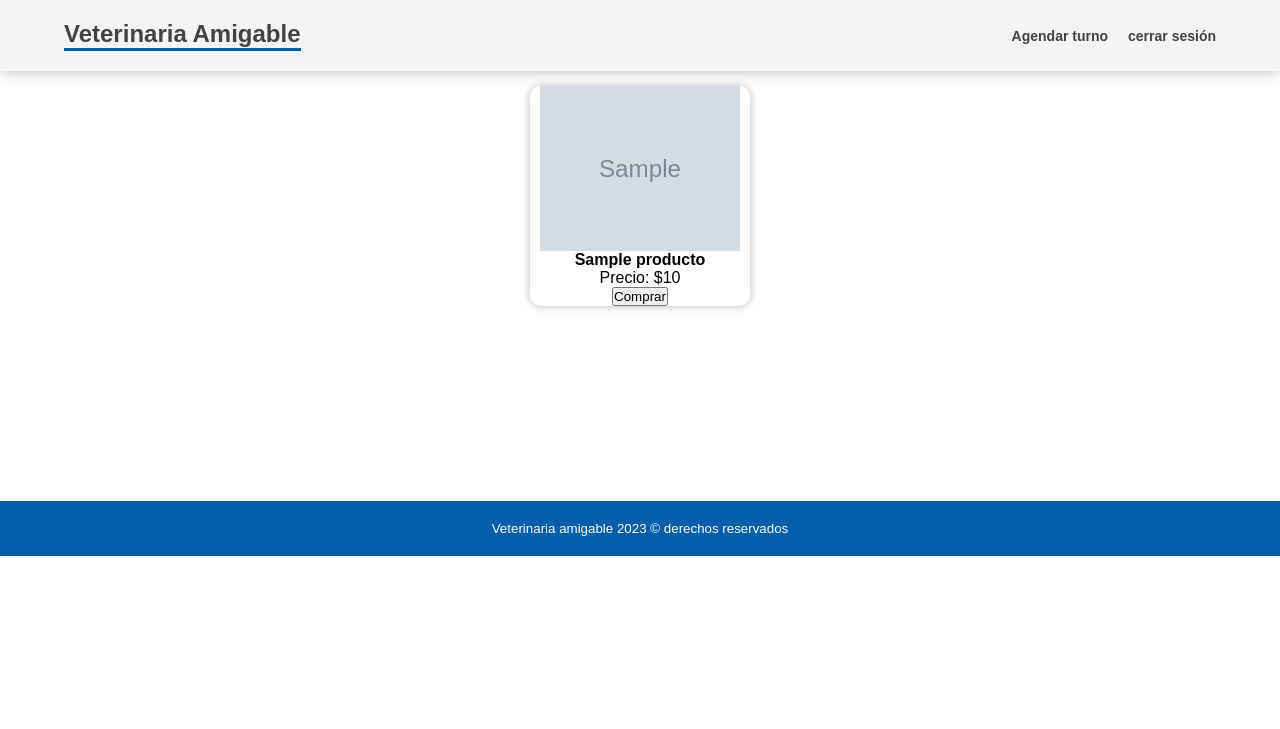
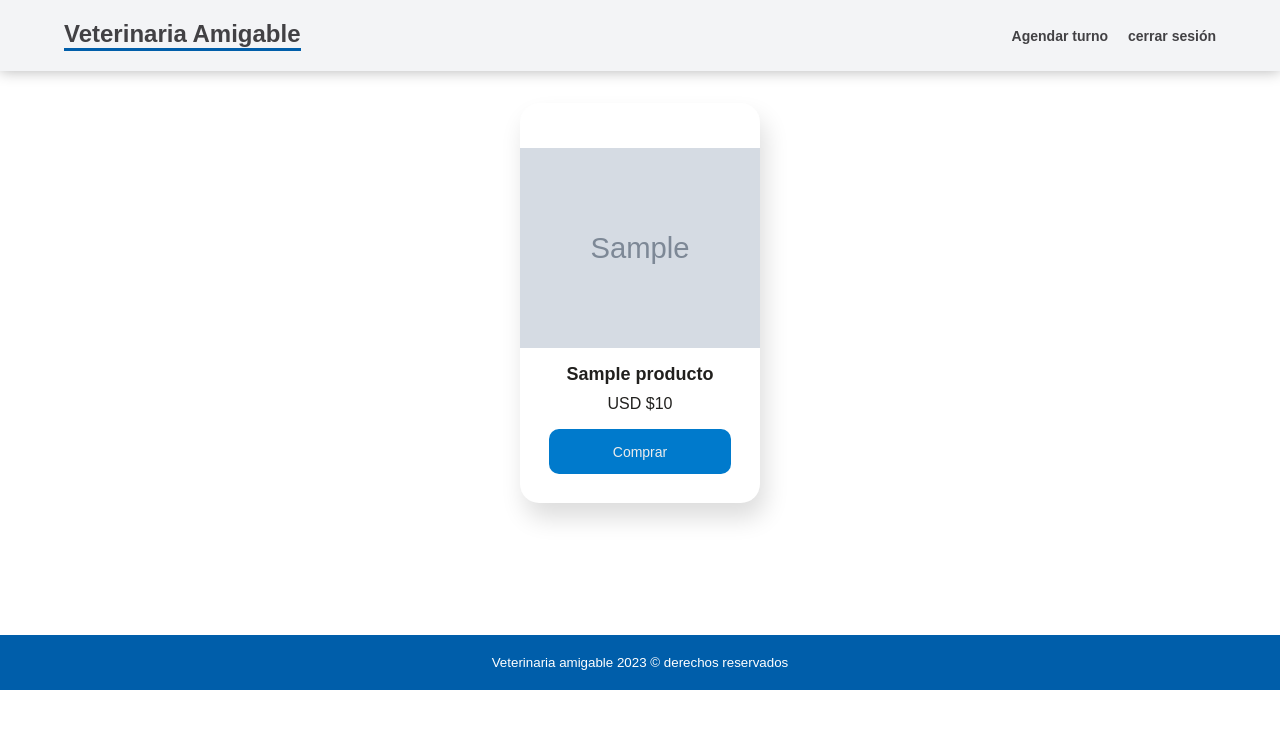
Before and after one commit to Santiluna99/VeterinariaApp, a PHP site: page /home/home.php in a window 1280 px wide. Shown: the top 729 px of the page. Run offline with PHP 8.4, Linux system fonts and the light colour scheme; tables that the repository leaves empty hold one stand-in row (values such as "Sample post"); grey boxes marked "Sample" are stand-in pictures; some libraries are stand-ins or nearby versions.

Commit message:
finalizacion del diseño, home y index, solucion de errores, retoques de diseño

```diff
--- a/crudUsuario/registerUsuario.php
+++ b/crudUsuario/registerUsuario.php
@@ -12,7 +12,10 @@
             <input type="password" id="raza" name="clave" required placeholder="Contraseña">
 
             <label for="id_rol">Rol:</label>
-            <input type="text" id="edad" name="id_rol" required placeholder="Rol">
+            <select id="id_rol" name="id_rol">
+                <option value="1"> Admin </option>
+                <option value="2" selected> Usuario </option>
+            </select>
 
             <button type="submit" name="guardar_registro">Registrar</button>
         </form>
--- a/crudUsuario/updateData.php
+++ b/crudUsuario/updateData.php
@@ -49,7 +49,10 @@ if (isset($_POST['update2'])){
             <input type="text" name="clave" value="<?php print $clave;?>" class = "form-control" placeholder="Actualizar contraseña">
 
             <label for="id_rol">Rol:</label>
-            <input type="text" name="id_rol" value="<?php print $id_rol;?>" class="form-control" placeholder="Actualizar rol">
+            <select id="id_rol" name="id_rol">
+                <option value="1"> Admin </option>
+                <option value="2" selected> Usuario </option>
+            </select>
 
             <button type="submit" name="update2">Actualizar</button>
         </form>
--- a/home/home.php
+++ b/home/home.php
@@ -11,7 +11,7 @@ $result = $conn->query($sql);
     <meta charset="UTF-8">
     <meta name="viewport" content="width=device-width, initial-scale=1.0">
     <title>Shop veterinaria amigable</title>
-    <link rel="stylesheet" href="../styles/styleIndex.css">
+    <link rel="stylesheet" href="../styles/styleHome.css">
 </head>
 <body>
 
@@ -24,19 +24,23 @@ $result = $conn->query($sql);
 </nav>
 
 <main>
-    <div class="flex-container">
+   <!--  <div class="flex-container"> -->
+    <section class="products">
+      <div class="all-products">
         <?php
         // Verifica si hay resultados de la consulta
         if ($result && $result->num_rows > 0) {
             // Imprime los datos de cada fila como tarjetas (cards)
             while($row = $result->fetch_assoc()) {
                 echo "<form action='saveProduct.php' method='POST'>";
-              echo "<div class='card'>";
+                echo "<div class='product'>";
                 echo "<img src=" . $row['imgURL'] . " />";
-              echo "<h4>" . $row['nombre_prod'] . "</h4>";
-              echo "<p>Precio: $" . $row['precio_prod'] . "</p>";
+                echo "<div class='product-info'>";
+                echo "<h4 class='product-title'>" . $row['nombre_prod'] . "</h4>";
+                echo "<p class='product-price'>USD $" . $row['precio_prod'] . "</p>";
                 echo "<input type='hidden' name='id_producto[]' value='" . $row['id_prod'] . "'>";
-              echo "<button type='submit' name='guardar_producto'> Comprar </button>";
+                echo "<button type='submit' class='product-btn' name='guardar_producto'> Comprar </button>";
+                echo "</div>";
                 echo "</div>";
                 echo "</form>";
             }
@@ -45,6 +49,8 @@ $result = $conn->query($sql);
         }
         ?>
       </div>
+    </section>
+    <!-- </div> -->
 
 </main>
 <footer>
--- a/home/save.php
+++ b/home/save.php
@@ -6,11 +6,12 @@ if (isset($_POST['guardar_registro'])){
     $especie = $_POST['especie'];
     $raza = $_POST['raza'];
     $edad = $_POST['edad'];
+    $turno = $_POST['turno'];
     //echo $nombres;
     //echo $direccion;
 }
 
-    $query = "INSERT INTO mascota(nombres, especie, raza, edad) VALUES ('$nombres','$especie','$raza','$edad')";
+    $query = "INSERT INTO mascota(nombres, especie, raza, edad, turno) VALUES ('$nombres','$especie','$raza','$edad','$turno')";
 	//die( $query);
     $result = mysqli_query($conn, $query);
     if(!$result){
--- /dev/null
+++ b/styles/styleHome.css
@@ -0,0 +1,158 @@
+* {
+    margin: 0;
+    padding: 0;
+    font-family: sans-serif;
+}
+
+body {
+    height: 100%;
+}
+
+.menu-btn {
+    color: #424144;
+    font-size: 23px;
+    cursor: pointer;
+    display: none;
+}
+
+.navbar {
+    padding: 20px 5%;
+    display: flex;
+    justify-content: space-between;
+    align-items: center;
+    position: sticky;
+    top: 0; /* Fijar la barra en la parte superior */
+    z-index: 999;
+    background-color: #f3f4f6;
+    box-shadow: 0 0 14px rgba(0, 0, 0, 0.3);
+}
+
+.navbar .logo h1 {
+    color: #424144;
+    border-bottom: 3px solid #005eaa;
+}
+
+.navbar ul.menu {
+    list-style: none;
+    display: flex; /* Cambio a display flex para alinear los elementos */
+}
+
+.navbar .menu li {
+    margin-left: 20px;
+}
+
+.navbar .menu li a {
+    color: #424144;
+    text-decoration: none;
+    font-size: 14px; /* Tamaño de letra ajustado */
+    font-weight: bold;
+    border-bottom: 3px solid transparent;
+    transition: border-bottom 0.3s ease; /* Transición suave para el hover */
+}
+
+.navbar .menu li a:hover {
+    border-bottom: 3px solid #007ACC;
+}
+
+main h1 {
+    display: flex;
+    justify-content: center;
+    color:#007ACC;
+}
+
+.subtitulo{
+    margin-top: 20px;
+    margin-bottom: 20px;
+    text-align: center;
+    color: rgb(77, 77, 77);
+}
+
+@import url('https://fonts.googleapis.com/css2?family=Merriweather+Sans&display=swap');
+
+*{
+	margin: 0;
+	padding: 0;
+	box-sizing: border-box;
+}
+
+
+h2{
+	text-align: center;
+	margin: 1.5rem;
+	font-size: 1.5rem;
+    color: #007ACC;
+}
+
+.all-products{
+	display: flex;
+	align-items: center;
+	justify-content: center;
+	flex-wrap: wrap;
+}
+
+.product{
+	overflow: hidden;
+	background: #ffffff;
+	color: #21201e;
+	text-align: center;
+	width: 240px;
+	height: 400px;
+	padding: 2rem;
+	display: flex;
+	flex-direction: column;
+	align-items: center;
+	justify-content: center;
+	border-radius: 1.2rem;
+	margin: 2rem;
+    box-shadow: 5px 15px 25px #dddddd;
+}
+
+.product .product-title, .product{
+	font-size: 18px;
+}
+
+.product-price{
+    padding-top: 10px;
+    font-size: 16px;
+}
+
+.product:hover img{
+	scale:  1.1;
+}
+
+.product:hover {
+	box-shadow: 5px 15px 25px #bdbdbd;
+}
+
+.product img {
+	height: 200px;
+	margin: 1rem;
+	transition: all 0.3s;
+}
+
+.product-btn{
+	color: #ececec;
+	display: inline-block;
+/* 	text-decoration: none;*/
+	background-color: #007ACC;
+	padding: 0.9rem 4rem;
+    border: none;
+	border-radius: 10px;
+	margin-top: 1rem;
+	font-size: 14px;
+	transition: all 0.2s;
+    cursor: pointer;
+}
+
+.product-btn:hover{
+	transform: scale(1.1);
+}
+
+footer {
+    display: flex;
+    justify-content: center;
+    background: #005eaa;
+    color: white;
+    padding: 20px;
+    margin-top: 100px;
+}
--- a/styles/styleIndex.css
+++ b/styles/styleIndex.css
@@ -66,179 +66,3 @@ main h1 {
     text-align: center;
     color: rgb(77, 77, 77);
 }
-
-.flex-container {
-    display: flex;
-    justify-content: center;
-    /* flex-direction: column; */
-    flex-flow: column wrap;
-}
-
-/* .flex-container div {
-    display: flex;
-    justify-content: center;
-    flex-direction: column;
-    height: 420px;
-    width: 220px;
-    border-radius: 10px;
-    box-shadow:  0px 0px 8px 0px #b7b7b7;
-    margin: 15px;
-}
-
-.flex-container div img{
-    height: 200px;
-    width: 200px;
-    cursor: pointer;
-} */
-
-.card {
-    display: flex;
-    justify-content: center;
-    flex-direction: column;
-    height: 400px;
-    width: 200px;
-}
-
-
-
-footer {
-    display: flex;
-    justify-content: center;
-    background: #005eaa;
-    color: white;
-    padding: 20px;
-    margin-top: 180px;
-}
-
-@media (min-width:320px) {
-
-    main h1 {
-        font-size: 25px;
-    }
-
-    .flex-container {
-        display: flex;
-        justify-content: center;
-        flex-flow: row wrap;
-    }
-
-    .flex-container div {
-        display: flex;
-        justify-content: center;
-        align-items: center;
-        height: 205px;
-        width: 205px;
-        border-radius: 10px;
-        box-shadow:  0px 0px 8px 0px #b7b7b7;
-        margin: 15px;
-    }
-
-    .flex-container div img{
-        height: 190px;
-        width: 190px;
-        cursor: pointer;
-    }
-
-    .card {
-        display: flex;
-        justify-content: center;
-        flex-direction: column;
-    }
-
-}
-
-@media (min-width:480px) {
-
-    main h1 {
-        font-size: 28px;
-    }
-
-    .flex-container {
-        display: flex;
-        justify-content: center;
-        flex-flow: row wrap;
-    }
-
-    .flex-container div {
-        display: flex;
-        justify-content: center;
-        align-items: center;
-        height: 245px;
-        width: 245px;
-        border-radius: 10px;
-        box-shadow:  0px 0px 8px 0px #b7b7b7;
-        margin: 15px;
-    }
-
-    .flex-container div img{
-        height: 230px;
-        width: 230px;
-        cursor: pointer;
-    }
-
-}
-
-@media (min-width:760px) {
-
-    main h1 {
-        display: flex;
-        justify-content: center;
-        color:rgba(166,139,6,1);
-    }
-
-    .flex-container {
-        display: flex;
-        justify-content: center;
-        flex-flow: row wrap;
-    }
-
-    .flex-container div {
-        display: flex;
-        justify-content: center;
-    /*     flex-direction: column; */
-        height: 220px;
-        width: 220px;
-        border-radius: 10px;
-        box-shadow:  0px 0px 8px 0px #b7b7b7;
-        margin: 15px;
-    }
-
-    .flex-container div img{
-        height: 200px;
-        width: 200px;
-        cursor: pointer;
-    }
-}
-
-@media (min-width:1440px) {
-
-    main h1 {
-        display: flex;
-        justify-content: center;
-        color:rgba(166,139,6,1);
-    }
-
-    .flex-container {
-        display: flex;
-        justify-content: center;
-        flex-flow: row wrap;
-    }
-
-    .flex-container div {
-        display: flex;
-        justify-content: center;
-    /*     flex-direction: column; */
-        height: 220px;
-        width: 220px;
-        border-radius: 10px;
-        box-shadow:  0px 0px 8px 0px #b7b7b7;
-        margin: 15px;
-    }
-
-    .flex-container div img{
-        height: 200px;
-        width: 200px;
-        cursor: pointer;
-    }
-
-}
--- a/styles/stylesHeaderMacota.css
+++ b/styles/stylesHeaderMacota.css
@@ -72,7 +72,3 @@ a{
     text-decoration: none;
    color: rgb(255, 255, 255);
 }
-
-.panel-button{
-margin-right: -250px;
-}
```
Also changed, not shown: index.php (+12 -74 lines), paneladmin.php (+27 -0 lines). Lines whose indentation alone changed are shown as unchanged.
